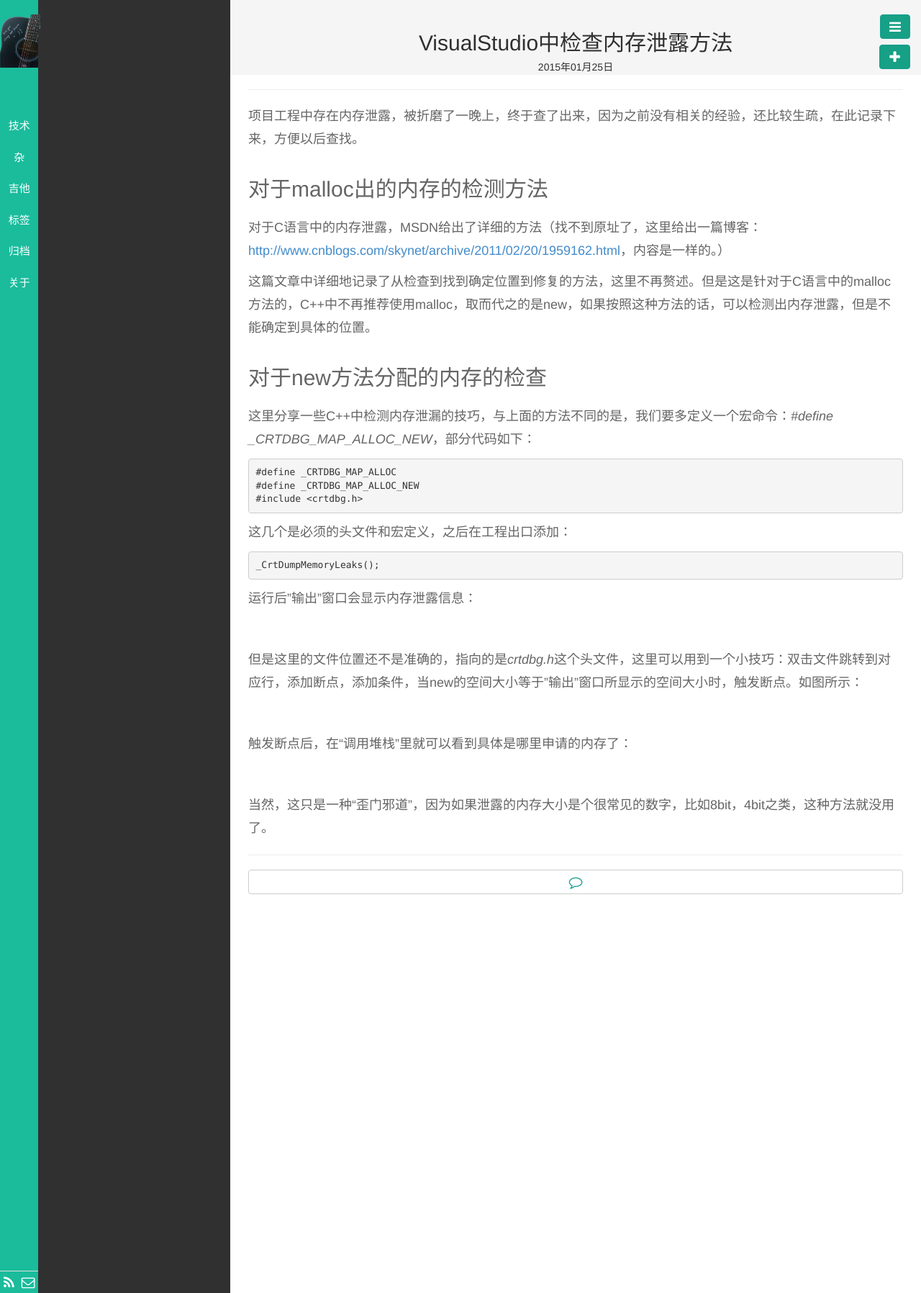
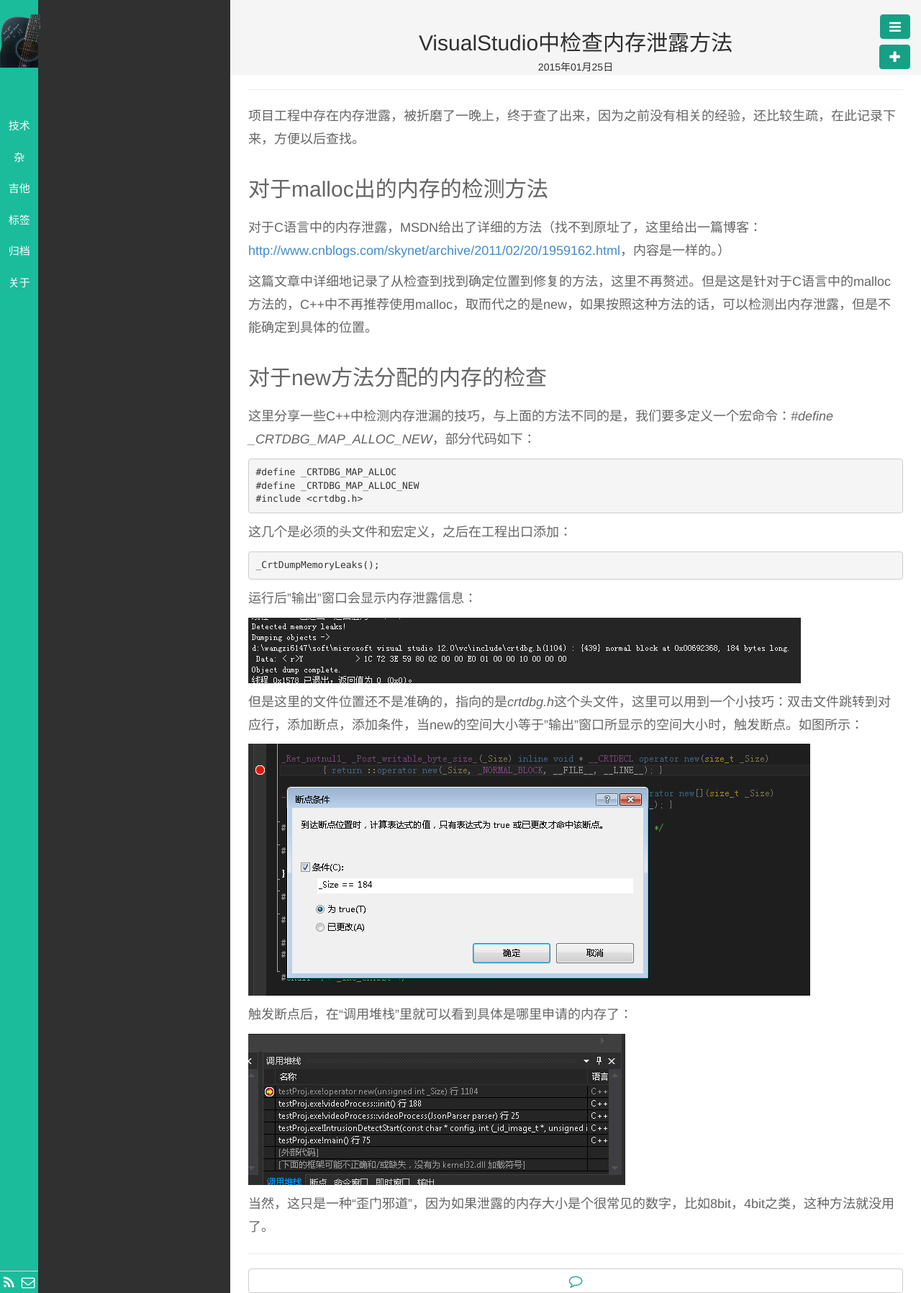
Before and after one commit to wangzi6147/wangzi6147.github.io, a Jekyll site: the page built from _posts/技术/2015-1-25-MemoryLeak.md, in a window 1280 px wide. Shown: the whole page at 72% size. Built offline with Jekyll 4.4.1, drawn with Linux system fonts in a browser that asks for light colours; nearby versions of some CDN libraries; library files that are not in the unit come from our copies; Markdown is read by kramdown in place of the engine named in the settings; comment, search, counter and statistics services are not loaded.

Commit message:
MemoryLeak

```diff
--- a/_posts/技术/2015-1-25-MemoryLeak.md
+++ b/_posts/技术/2015-1-25-MemoryLeak.md
@@ -29,14 +29,14 @@
 
 运行后"输出"窗口会显示内存泄露信息：
 
-![](/public/imgs/MemoryLeak_1.bmp)
+![](/public/img/MemoryLeak_1.bmp)
 
 但是这里的文件位置还不是准确的，指向的是*crtdbg.h*这个头文件，这里可以用到一个小技巧：双击文件跳转到对应行，添加断点，添加条件，当new的空间大小等于"输出"窗口所显示的空间大小时，触发断点。如图所示：
 
-![](/public/imgs/MemoryLeak_2.bmp)
+![](/public/img/MemoryLeak_2.bmp)
 
 触发断点后，在“调用堆栈”里就可以看到具体是哪里申请的内存了：
 
-![](/public/imgs/MemoryLeak_3.bmp)
+![](/public/img/MemoryLeak_3.bmp)
 
 当然，这只是一种“歪门邪道”，因为如果泄露的内存大小是个很常见的数字，比如8bit，4bit之类，这种方法就没用了。
```
